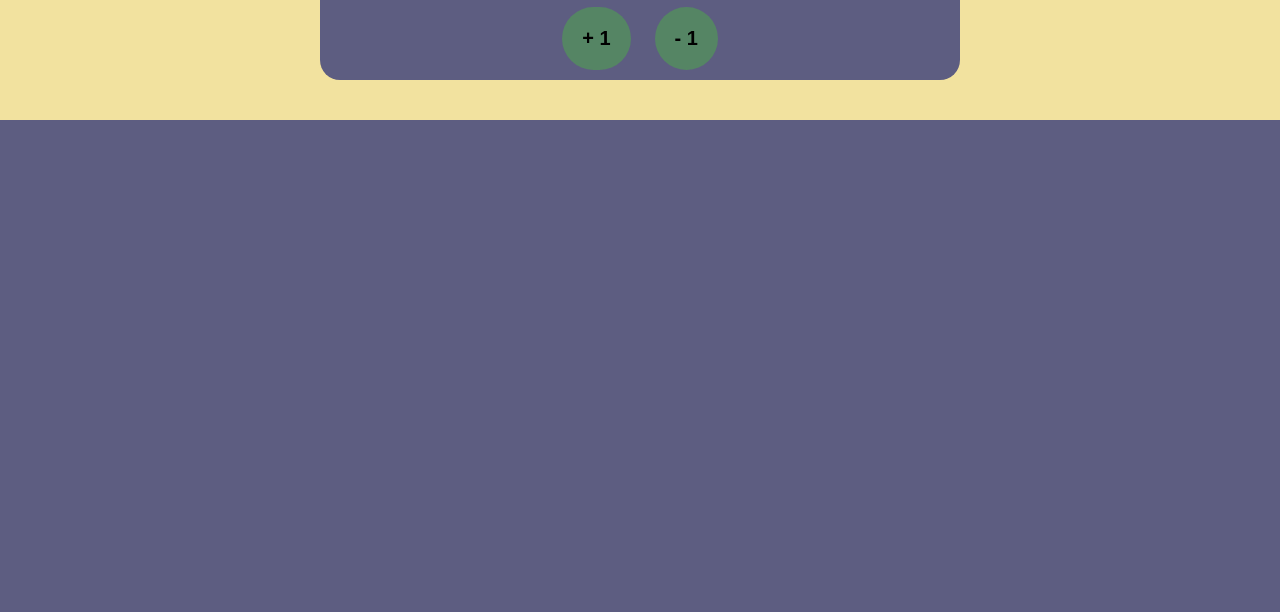
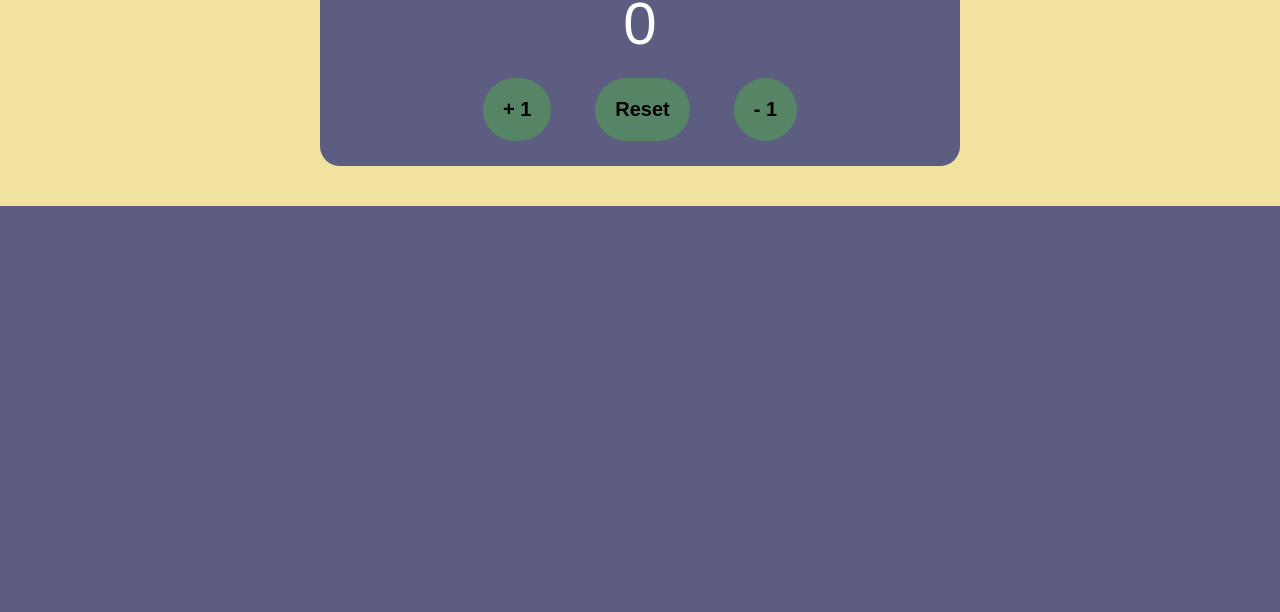
Before and after one commit to beanguap/30Min-Sesh-Tracker, a plain HTML site: page CodingTracker.html in a window 1280 px wide. Shown: the part 188-800 px from the top of the page. Drawn offline with Linux system fonts and the light colour scheme.

Commit message:
work in progess

```diff
--- a/CodingTracker.html
+++ b/CodingTracker.html
@@ -1,5 +1,5 @@
-/<!DOCTYPE html>
-<html>
+<!DOCTYPE html>
+<html lang="en">
     <head>
         <meta charset="utf-8">
         <meta http-equiv="X-UA-Compatible" content="IE=edge">
@@ -10,13 +10,14 @@
     <body>
         <div class="tracker_body">
             <div class="content">
-
             <h1>30 Min Code Sesh Tracker</h1>
             <p class="tracker_text">Stay focused, Keep track!</p>
-            <button class="plus_button">+ 1</button>
-            <button class="sub_button">- 1</button>
+            <label id ="counter">0</label><br>
+            <button class="btnPlus">+ 1</button>
+            <button class="btnReset">Reset</button>
+            <button class="btnSub">- 1</button>
             </div>
         </div>
-
+        <script src="index.js"></script>
     </body>
 </html>
--- /dev/null
+++ b/index.js
@@ -0,0 +1,5 @@
+
+const counter = document.querySelector('#countLabel')
+const btn  = document.querySelectorAll('.btn')
+
+console.log(btn)
--- a/styles.css
+++ b/styles.css
@@ -21,7 +21,7 @@ h1 {
     background: #f2e29f;
 }
 
-.content {
+.content{
     padding-top: 40px;
     width: 50%;
     margin: 10px auto 40px;
@@ -36,11 +36,21 @@ button {
     background-color: #558564;
     border: none;
     border-radius: 50px;
-    margin: 10px;
+    margin: 20px;
+    margin-bottom: 25px;
     padding: 20px;
     cursor: pointer;
     font-size: 20px;
     font-weight: 800;
+}
+
+#counter {
+    font-family: "Montserrat", sans-serif;
+    font-weight: 500;
+    text-align: center;
+    font-size: 60px;
+    padding: 20px;
+    color: white;
 }
 
 p {
@@ -48,6 +58,6 @@ p {
     font-weight: 500;
     text-align: center;
     font-size: 25px;
-    padding: 15px;
+    padding: 20px;
     color: #d9b26f;
 }
```
